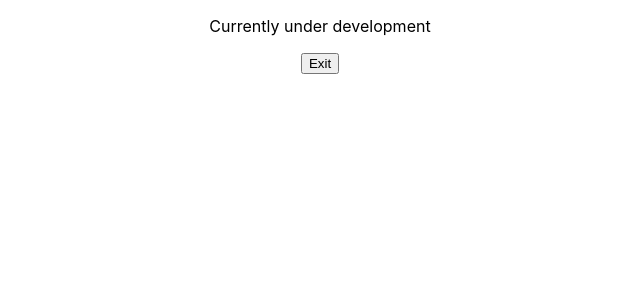
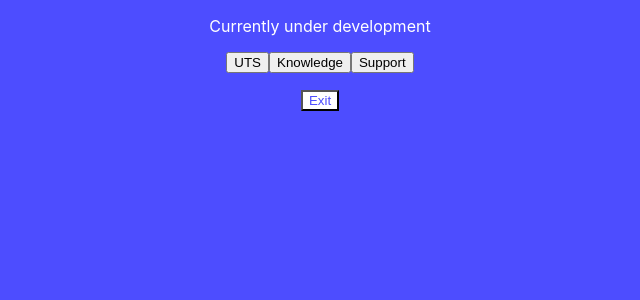
Before and after one commit to wkpescherine/PROJECTS-2024, a React (Create React App) app in the folder musik/: page /dashboard in a window 1280 px wide. Shown: the top 300 px of the page, without its empty margins (320-960 px from the left). Built offline with nearby package versions, Linux system fonts and the light colour scheme.

Commit message:
MUSIK:      0.3.1:            Added Knowledge Section            Added Support Section            Added UTS Section            Added state management            Updated Dashboard            Updated Main password input to hidden

```diff
--- a/musik/src/App.css
+++ b/musik/src/App.css
@@ -2,37 +2,15 @@
   text-align: center;
 }
 
-.App-logo {
-  height: 40vmin;
-  pointer-events: none;
+p {
+  color: #fff;
 }
 
-@media (prefers-reduced-motion: no-preference) {
-  .App-logo {
-    animation: App-logo-spin infinite 20s linear;
-  }
+body {
+  background-color: #4d4dff;
 }
 
-.App-header {
-  background-color: #282c34;
-  min-height: 100vh;
-  display: flex;
-  flex-direction: column;
-  align-items: center;
-  justify-content: center;
-  font-size: calc(10px + 2vmin);
-  color: white;
+.invertButton {
+  background-color: #fff;
+  color:#4d4dff;
 }
-
-.App-link {
-  color: #61dafb;
-}
-
-@keyframes App-logo-spin {
-  from {
-    transform: rotate(0deg);
-  }
-  to {
-    transform: rotate(360deg);
-  }
-}
--- a/musik/src/dashboard.js
+++ b/musik/src/dashboard.js
@@ -1,7 +1,13 @@
 import './App.css';
 import {useNavigate} from 'react-router-dom'
 
+import UTS from "./uts";
+import Knowledge from './knowledge';
+import Support from './support';
+import { useState } from 'react';
+
 function Dashboard (){
+    const [ sectionActive, setSectionActive] = useState("None")
     let navigate = useNavigate();
 
     function RedirectTo(){
@@ -9,10 +15,24 @@ function Dashboard (){
     }
 
     return (
-        <div>
+        <div >
             <p>Currently under development</p>
+            <div style={{display: "flex",justifyContent: "center"}}>
+                <div style={{display: "flex",justifyContent: "center"}}>
+                    <button>UTS</button>
+                </div>
+                <div style={{display: "flex",justifyContent: "center"}}>
+                    <button> Knowledge</button>
+                </div>
+                <div style={{display: "flex",justifyContent: "center"}}>
+                    <button>Support</button>
+                </div>
+            </div>
+            { sectionActive == "UTS" && < UTS />}
+            { sectionActive == "UTS" && < Knowledge />}
+            { sectionActive == "UTS" && < Support />}
             <p>
-                <button onClick={RedirectTo}>Exit</button>
+                <button class='invertButton' onClick={RedirectTo}>Exit</button>
             </p>
         </div>
     );
--- /dev/null
+++ b/musik/src/knowledge.js
@@ -0,0 +1,9 @@
+import './App.css';
+
+export default function Knowledge (){
+    return (
+        <div>
+            <p>Knowledge under development</p>
+        </div>
+    );
+}
--- a/musik/src/main.js
+++ b/musik/src/main.js
@@ -20,10 +20,6 @@ function Main() {
         navigate('./dashboard')
     }
 
-    //function altCheckInForTesting(){
-    //    RedirectTo()
-    //}
-
     //Test codethat I can switch in
     //<button onClick={checkLogInCred}>Login</button>
 
@@ -33,11 +29,12 @@ function Main() {
                 <input type="text" placeholder="Enter username" onChange={handleLogInUsernameChange}></input>
             </p>
             <p>
-                <input type="text" placeholder="Enter password" onChange={handleLogInPasswordChange}></input>
+                <input type="password" placeholder="Enter password" onChange={handleLogInPasswordChange}></input>
             </p>
             <p>
-                <button onClick={RedirectTo}>Login</button>
+                <button class='invertButton' onClick={RedirectTo}>Login</button>
             </p>
+            <p>version 0.3.1 </p>
         </div>
     );
 }
--- /dev/null
+++ b/musik/src/support.js
@@ -0,0 +1,9 @@
+import './App.css';
+
+export default function Support (){
+    return (
+        <div>
+            <p>Support under development</p>
+        </div>
+    );
+}
--- /dev/null
+++ b/musik/src/uts.js
@@ -0,0 +1,11 @@
+import './App.css';
+
+export default function UTS (){
+    return (
+        <div>
+            <p>UTS under development</p>
+        </div>
+    );
+}
+
+//export default Dashboard;
```
